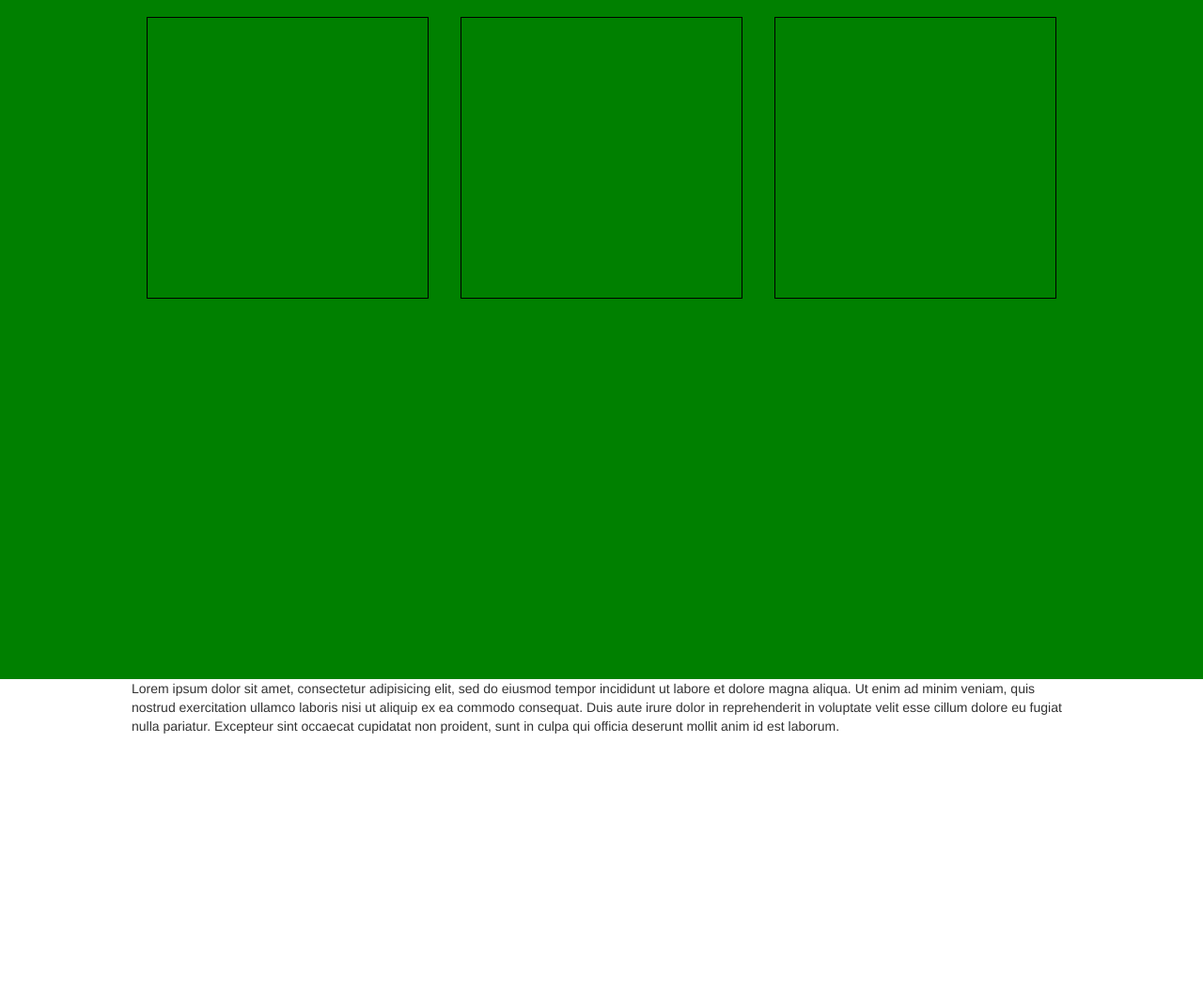
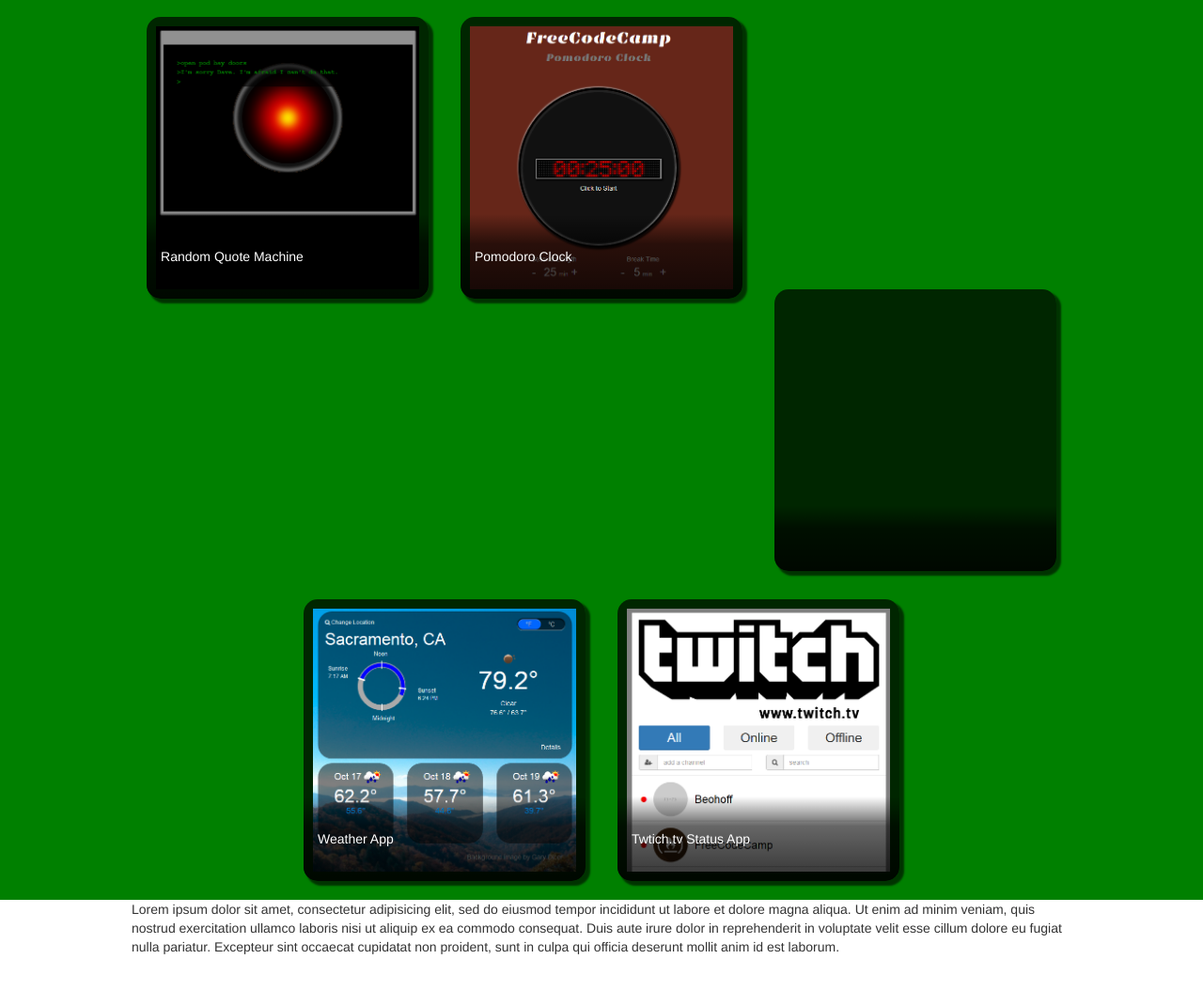
Before and after one commit to MattYamamoto/MattYamamoto.github.io, a plain HTML site: page index.html in a window 1280 px wide. Shown: the part 1687-2741 px from the top of the page at 94% size. Drawn offline with nearby package versions, Linux system fonts and the light colour scheme.

Commit message:
Add and style portfolio thumbnails

```diff
--- a/css/portfolio.css
+++ b/css/portfolio.css
@@ -33,8 +33,33 @@ body {
 }
 .project {
   display: inline-block;
+  position: relative;
+  background-color: hsla(180, 100%, 0%, 0.7);
+  border-radius: 15px;
   margin: 15px;
+  padding: 10px;
   width: 300px;
   height: 300px;
-  border: 1px solid black;
+  //border: 1px solid hsla(0, 0%, 30%, 1);
+  box-shadow: 4px 4px 2px 1px hsla(0, 0%, 0%, 0.6);
 }
+
+.project img {
+}
+
+.project-description {
+  position: absolute;
+  bottom: 0;
+  left: 0;
+  width: 100%;
+  padding: 35px 15px;
+  text-align: left;
+  color: #fff;
+  background: linear-gradient(to bottom,
+    hsla(180, 0%, 0%, 0),
+    hsla(180, 0%, 0%, 0.6) 35%,
+    hsla(180, 0%, 0%, 0.8));
+  border-bottom-left-radius: 15px;
+  border-bottom-right-radius: 15px;
+
+}
--- a/index.html
+++ b/index.html
@@ -58,9 +58,35 @@
 
       <div class="project-container">
 
-        <div class="project"></div>
-        <div class="project"></div>
-        <div class="project"></div>
+        <div class="project">
+          <img src="/images/fcc_quote.png" class="img-responsive" alt="Random Quote Machine" />
+          <div class="project-description">
+            Random Quote Machine
+          </div>
+        </div>
+        <div class="project">
+          <img src="/images/fcc_pomodoro.png" class="img-responsive" alt="Pomodoro Clock" />
+          <div class="project-description">
+            Pomodoro Clock
+          </div>
+        </div>
+        <div class="project">
+          <img src="" alt="" />
+          <div class="project-description">
+          </div>
+        </div>
+        <div class="project">
+          <img src="/images/fcc_weather.png" class="img-responsive" alt="Weather App" />
+          <div class="project-description">
+            Weather App
+          </div>
+        </div>
+        <div class="project">
+          <img src="/images/fcc_twitch.png" class="img-responsive" alt="Twitch.tv Status App" />
+          <div class="project-description">
+            Twtich.tv Status App
+          </div>
+        </div>
 
       </div>
 
```
